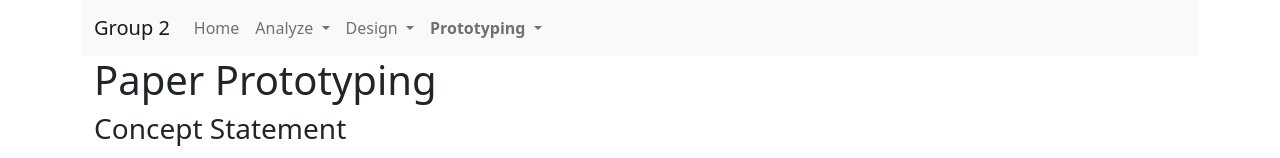
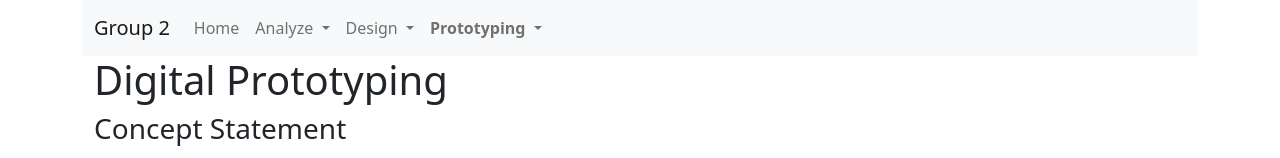
Before and after one commit to jerrycrews1/inst362_group_2, a website: page client/digital_prototyping/index.html in a window 1280 px wide. Shown: the top 158 px of the page. Drawn offline with nearby package versions, Linux system fonts and the light colour scheme.

Commit message:
Added Digital Prototype Page

```diff
--- a/client/digital_prototyping/index.html
+++ b/client/digital_prototyping/index.html
@@ -131,7 +131,7 @@
                 </div>
             </nav>
             <div class="container">
-                <h1>Paper Prototyping</h1>
+                <h1>Digital Prototyping</h1>
                 <div>
                     <h3>Concept Statement</h3>
                     <p>
```
